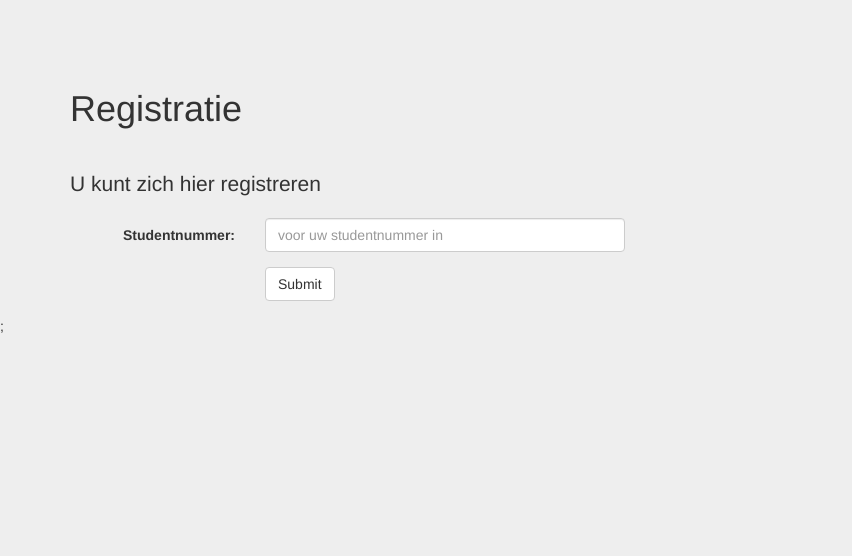
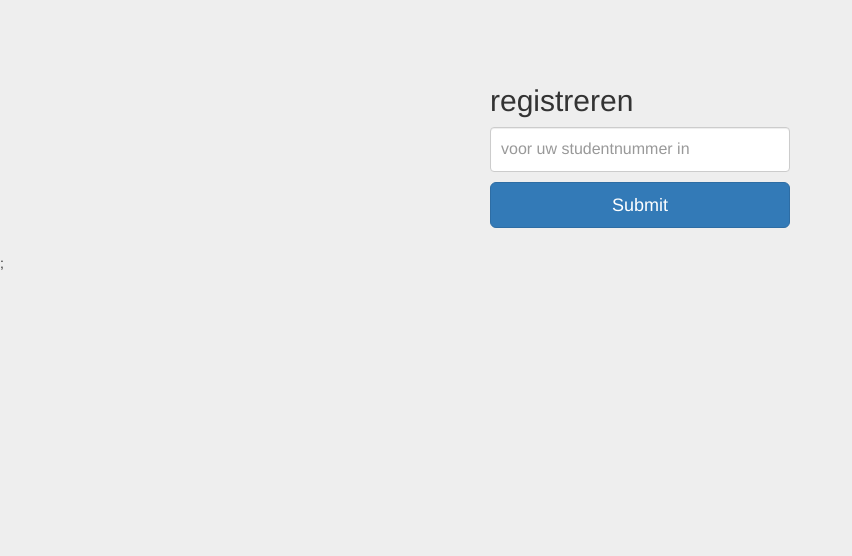
Before and after one commit to rra-am1a-2016/bpv_regis, a PHP site: page /2016-2017/index.php?content=register in a window 1280 px wide. Shown: the part 51-607 px from the top of the page, without its empty margins (0-852 px from the left). Run offline with PHP 8.4, Linux system fonts and the light colour scheme.

Commit message:
begin bpv regis

```diff
--- a/css/signin.css
+++ b/css/signin.css
@@ -24,6 +24,7 @@
           box-sizing: border-box;
   padding: 10px;
   font-size: 16px;
+  margin-bottom: 10px;
 }
 .form-signin .form-control:focus {
   z-index: 2;
--- a/login.php
+++ b/login.php
@@ -1,9 +1,9 @@
 <form class="form-signin">
-        <h2 class="form-signin-heading">Inloggen</h2>
+        <h2 class="form-signin-heading">registreren</h2>
         <label for="inputStdNumber" class="sr-only">Student nummer</label>
         <input type="number" id="inputStdNumber" class="form-control" placeholder="student nummer" required autofocus>
         <label for="inputPassword" class="sr-only">Password</label>
-        <input type="password" id="inputPassword" class="form-control" placeholder="Password" required>
+        <input type="password" id="inputPassword" class="form-control" placeholder="Password" autocomplete="new-password" required>
         <div class="checkbox">
           <label>
             <input type="checkbox" value="remember-me"> Remember me
--- a/register.php
+++ b/register.php
@@ -1,23 +1,8 @@
-<div class="page-header">
-        <h1>Registratie</h1>
-</div>
-
-<p class="lead">U kunt zich hier registreren</p>
-<p>
-<form class="form-horizontal">
-  <div class="form-group">
-    <label class="control-label col-sm-2" for="email">Studentnummer: </label>
-    <div class="col-sm-4">
+<form class="form-signin">
+  <h2 class="form-signin-heading">registreren</h2>
+    <label class="sr-only" for="email">Studentnummer: </label>
       <input type="number" class="form-control" id="leerlingnummer" placeholder="voor uw studentnummer in">
-    </div>
-    <div class="col-sm-6">
-    </div>
-  </div>
-  <div class="form-group">
-    <div class="col-sm-offset-2 col-sm-10">
-      <button id="btn_regis" class="btn btn-default">Submit</button>
-    </div>
-  </div>
+      <button id="btn_regis" class="btn btn-lg btn-primary btn-block">Submit</button>
 </form>
 </p>
 <div class="alert alert-success" role="alert" id="alert_is_activated">
```
